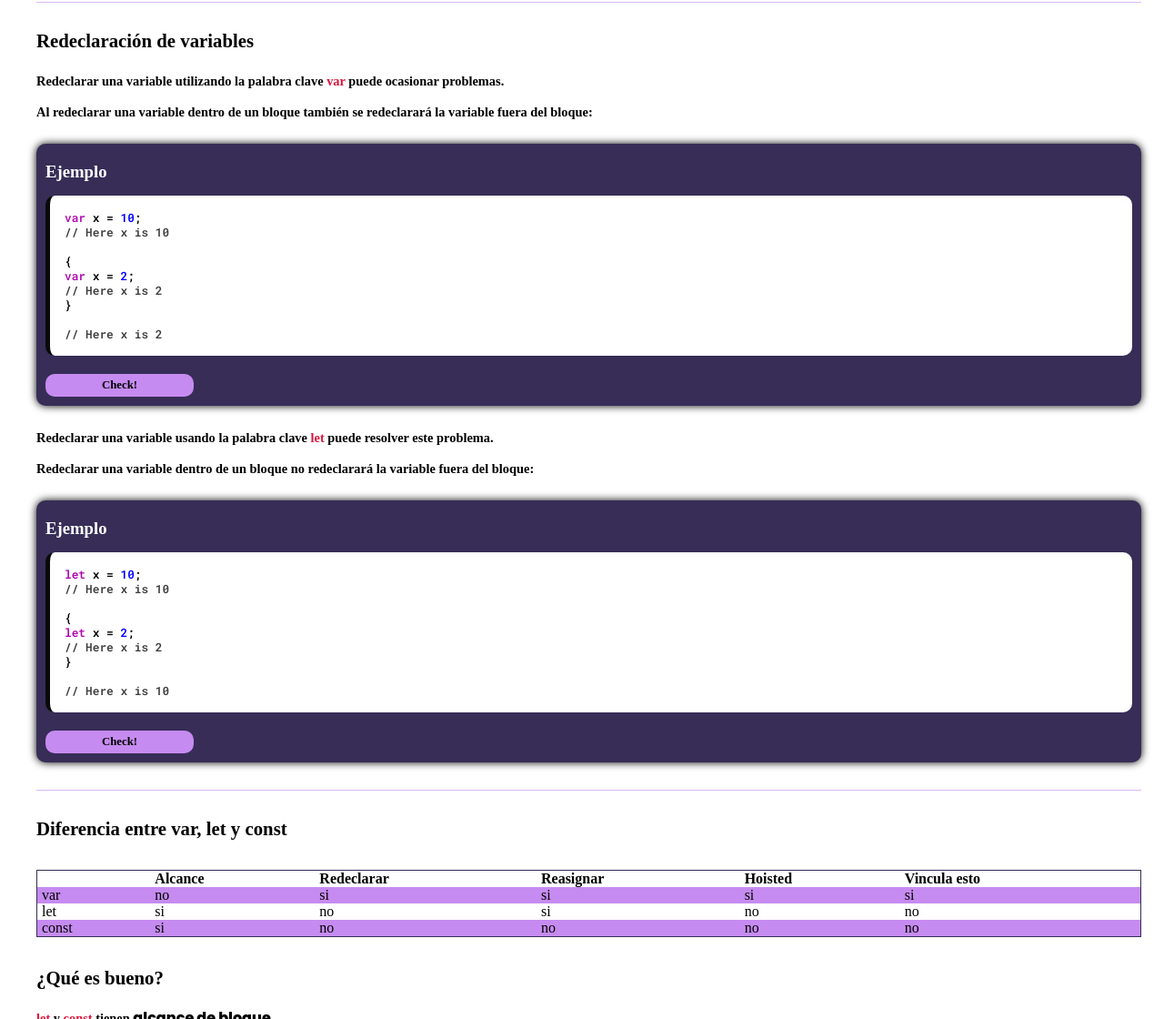
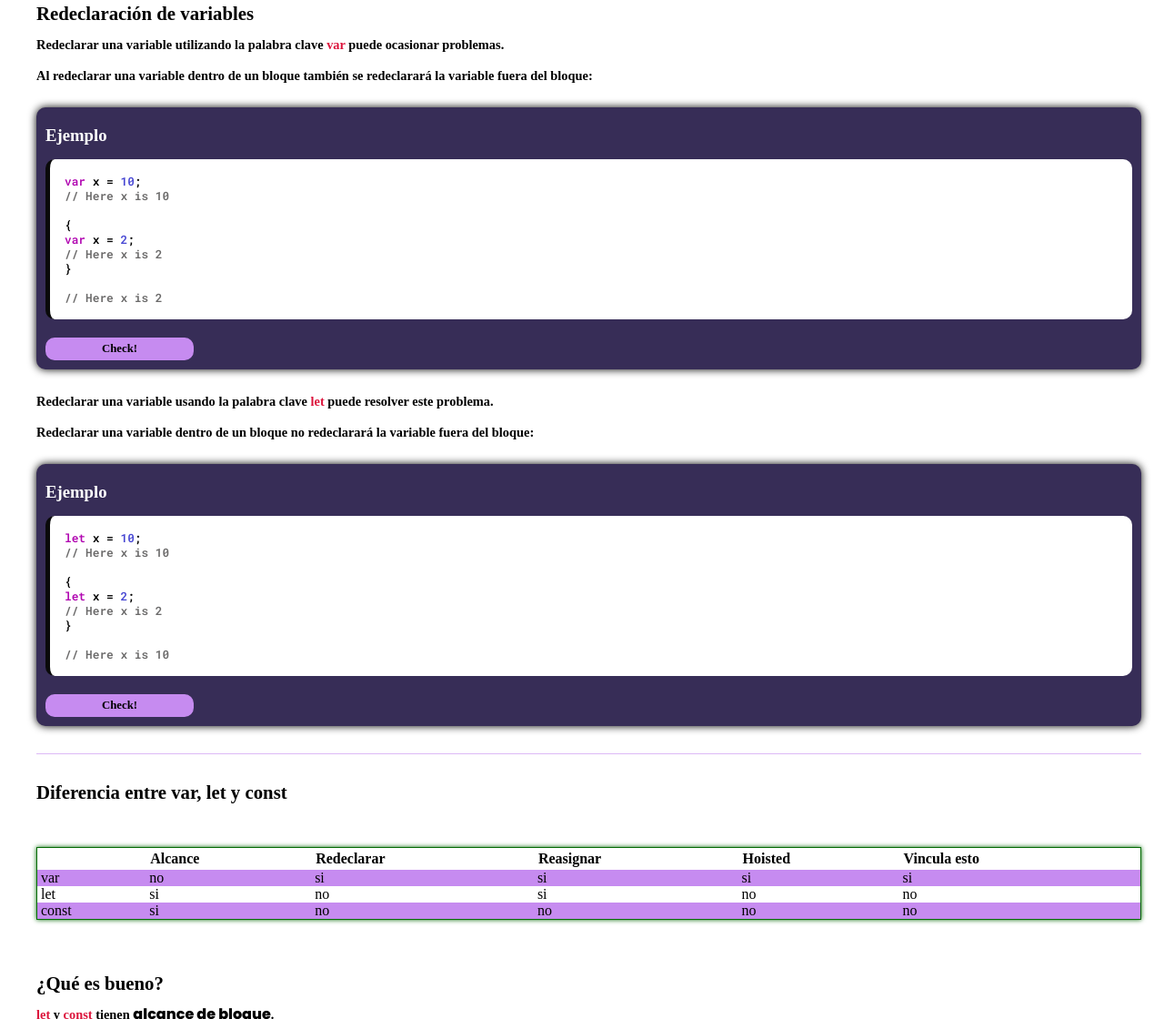
Before and after one commit to MaxiBarrera/TutoJavaScript, a plain HTML site: page html/7-let.html in a window 1280 px wide. Shown: the part 1680-2800 px from the top of the page at 91% size. Drawn offline with Linux system fonts and the light colour scheme; a web font is replaced by a local one.

Commit message:
Update 1-estilos-generales.css

```diff
--- a/style/1-estilos-generales.css
+++ b/style/1-estilos-generales.css
@@ -26,10 +26,10 @@
 }
 
 .azul {
-    color: blue;
+    color: rgb(71, 71, 211);
 }
 .gris {
-    color: rgb(63, 63, 63);
+    color: rgb(107, 106, 106);
 }
 
 @font-face {
@@ -45,6 +45,11 @@
 @font-face {
     font-family: mayus;
     src: url(../fonts/Poppins-ExtraBold.ttf);
+}
+
+@font-face {
+    font-family: fondo-texto;
+    src: url(../fonts/NanumGothicCoding-Regular.ttf);
 }
 
 * {
@@ -83,7 +88,7 @@ h1 {
 
 h2 {
     font-size: 1.3rem;
-    margin: 15px 0;
+    margin: 15px 0 5px;
     line-height: 24px;
 }
 
@@ -99,24 +104,45 @@ pre {
     font-size: 0.8rem;
 }
 
+img {
+    margin: 40px 0;
+}
+
 strong {
     font-family: mayus;
     font-size: 1rem;
 }
 
 table {
-    border: 1px solid var(--violeta);
+    border: 1px solid rgb(4, 107, 4);
+    box-shadow: 0 0 5px rgb(4, 107, 4);
     border-collapse: collapse;
     width: 100%;
+    margin: 25px 0;
+}
+
+.table-nav th,
+.table-nav td {
+    border: 1px solid rgb(4, 107, 4);
+    box-shadow: 0 0 5px rgb(4, 107, 4);
+    text-align: center;
+    padding: 5px 0;
+}
+
+.table-nav th {
+    font-size: 26px;
 }
 
 td,
 th {
-    padding: 0 5px;
+    padding: 0 4px;
 }
 
 th {
     text-align: left;
+    line-height: 14px;
+    font-size: 16px;
+    padding: 5px;
 }
 
 tr:nth-child(even) {
@@ -194,6 +220,7 @@ tr:nth-child(even) {
 .fondo-texto {
     background-color: var(--violeta);
     color: #fff;
+    font-family: fondo-texto;
     padding: 15px;
     border-radius: 10px;
     box-shadow: 0 0 10px #000;
```
